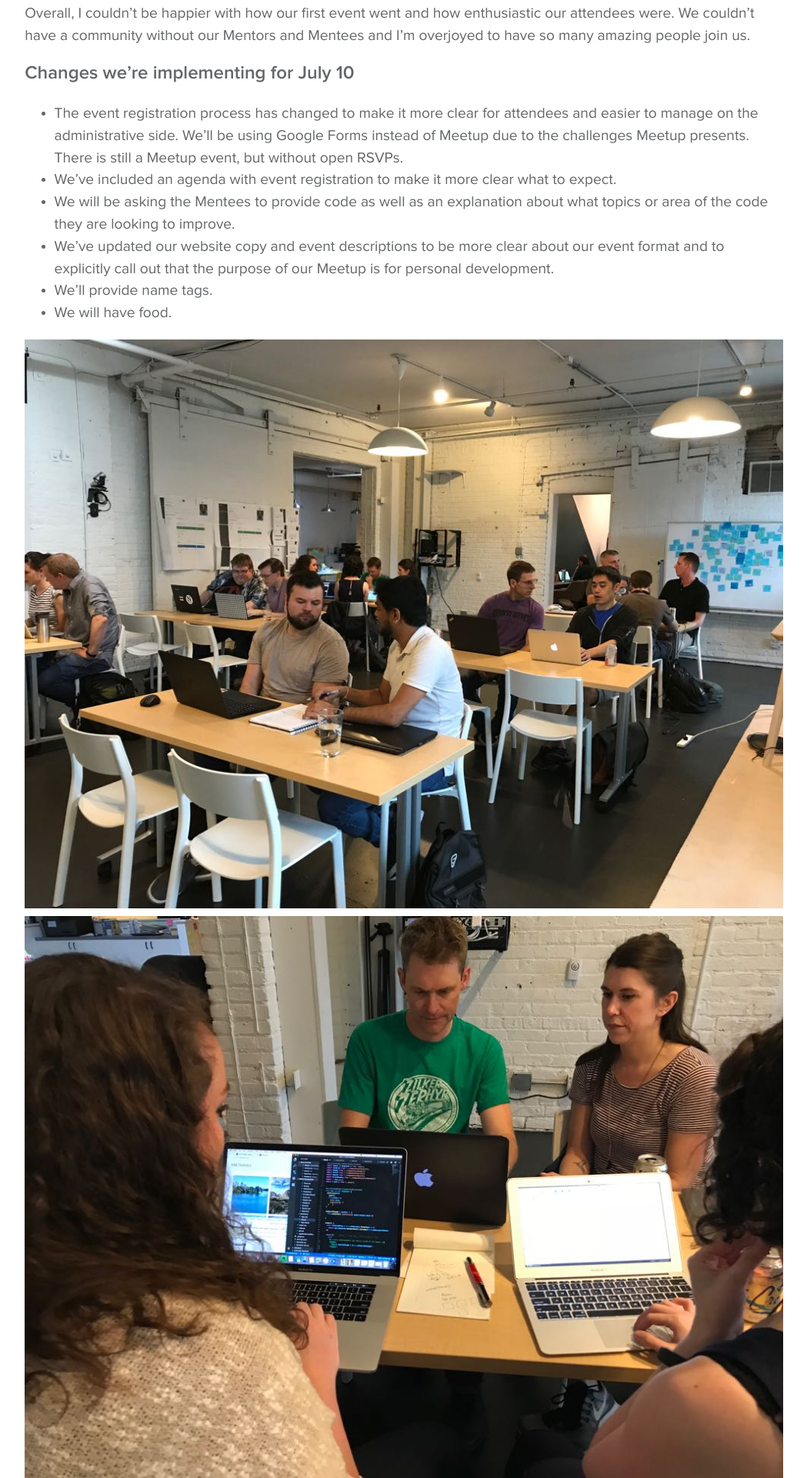
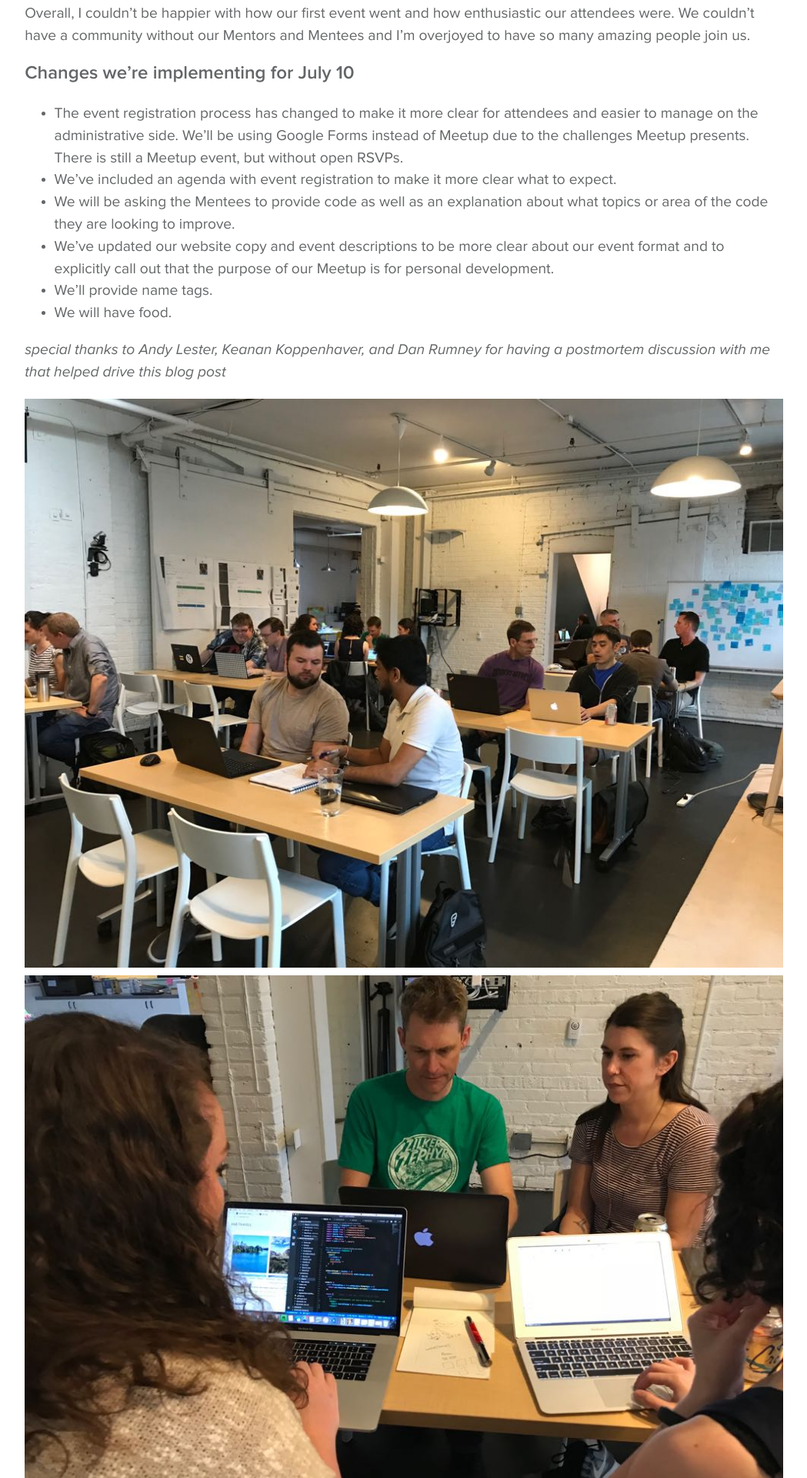
Before and after one commit to mercedesb/dev-together, a Jekyll site: the page built from docs/_posts/2018-06-14-first-event-recap.md, in a window 1280 px wide. Shown: the part 3080-5000 px from the top of the page at 77% size, without its empty margins (115-1164 px from the left). Built offline with Jekyll 4.4.1, drawn with Linux system fonts in a browser that asks for light colours.

Commit message:
added thank you

```diff
--- a/docs/_posts/2018-06-14-first-event-recap.md
+++ b/docs/_posts/2018-06-14-first-event-recap.md
@@ -43,6 +43,8 @@ Overall, I couldn’t be happier with how our first event went and how enthusias
 - We’ll provide name tags.
 - We will have food.
 
+*special thanks to Andy Lester, Keanan Koppenhaver, and Dan Rumney for having a postmortem discussion with me that helped drive this blog post*
+
 ![Pairing]({{ '/assets/images/events/june122018/June12_pairing1.jpg' | prepend: site.baseurl }})
 ![Pairing]({{ '/assets/images/events/june122018/June12_pairing2.jpg' | prepend: site.baseurl }})
 ![Pairing]({{ '/assets/images/events/june122018/June12_pairing4.jpg' | prepend: site.baseurl }})
```
